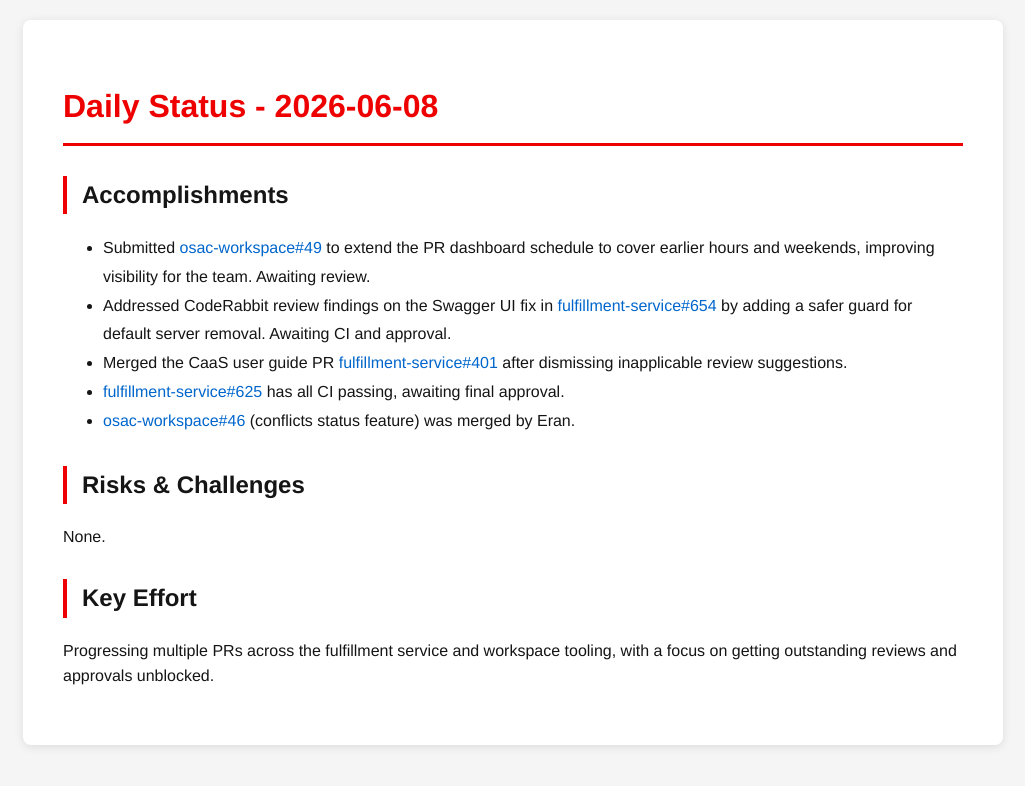
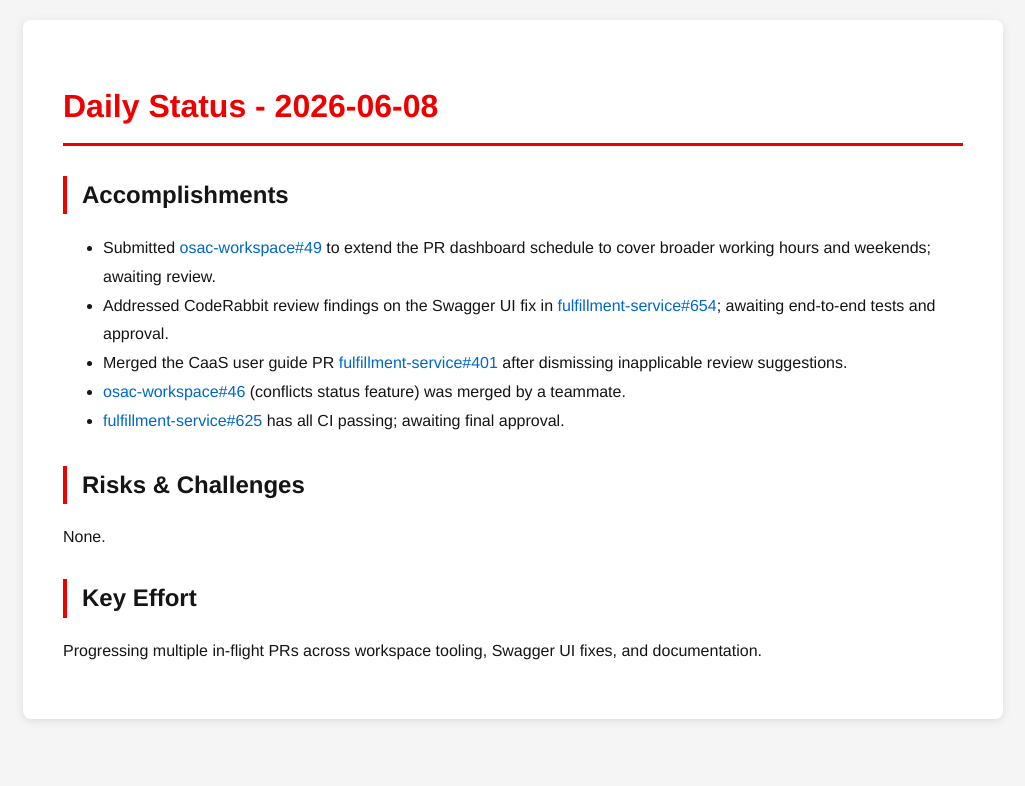
Before and after one commit to tzvatot/daily-status, a Jekyll site: the page built from 2026-06-08.md, in a window 1280 px wide. Shown: the top 786 px of the page, without its empty margins (127-1152 px from the left). Built offline with Jekyll 4.4.1, drawn with Linux system fonts in a browser that asks for light colours.

Commit message:
Daily status update - 2026-06-08

```diff
--- a/2026-06-08.md
+++ b/2026-06-08.md
@@ -7,14 +7,14 @@ date: 2026-06-08
 # Daily Status - 2026-06-08
 
 ## Accomplishments
-- Submitted [osac-workspace#49](https://github.com/osac-project/osac-workspace/pull/49) to extend the PR dashboard schedule to cover earlier hours and weekends, improving visibility for the team. Awaiting review.
-- Addressed CodeRabbit review findings on the Swagger UI fix in [fulfillment-service#654](https://github.com/osac-project/fulfillment-service/pull/654) by adding a safer guard for default server removal. Awaiting CI and approval.
+- Submitted [osac-workspace#49](https://github.com/osac-project/osac-workspace/pull/49) to extend the PR dashboard schedule to cover broader working hours and weekends; awaiting review.
+- Addressed CodeRabbit review findings on the Swagger UI fix in [fulfillment-service#654](https://github.com/osac-project/fulfillment-service/pull/654); awaiting end-to-end tests and approval.
 - Merged the CaaS user guide PR [fulfillment-service#401](https://github.com/osac-project/fulfillment-service/pull/401) after dismissing inapplicable review suggestions.
-- [fulfillment-service#625](https://github.com/osac-project/fulfillment-service/pull/625) has all CI passing, awaiting final approval.
-- [osac-workspace#46](https://github.com/osac-project/osac-workspace/pull/46) (conflicts status feature) was merged by Eran.
+- [osac-workspace#46](https://github.com/osac-project/osac-workspace/pull/46) (conflicts status feature) was merged by a teammate.
+- [fulfillment-service#625](https://github.com/osac-project/fulfillment-service/pull/625) has all CI passing; awaiting final approval.
 
 ## Risks & Challenges
 None.
 
 ## Key Effort
-Progressing multiple PRs across the fulfillment service and workspace tooling, with a focus on getting outstanding reviews and approvals unblocked.
+Progressing multiple in-flight PRs across workspace tooling, Swagger UI fixes, and documentation.
```
